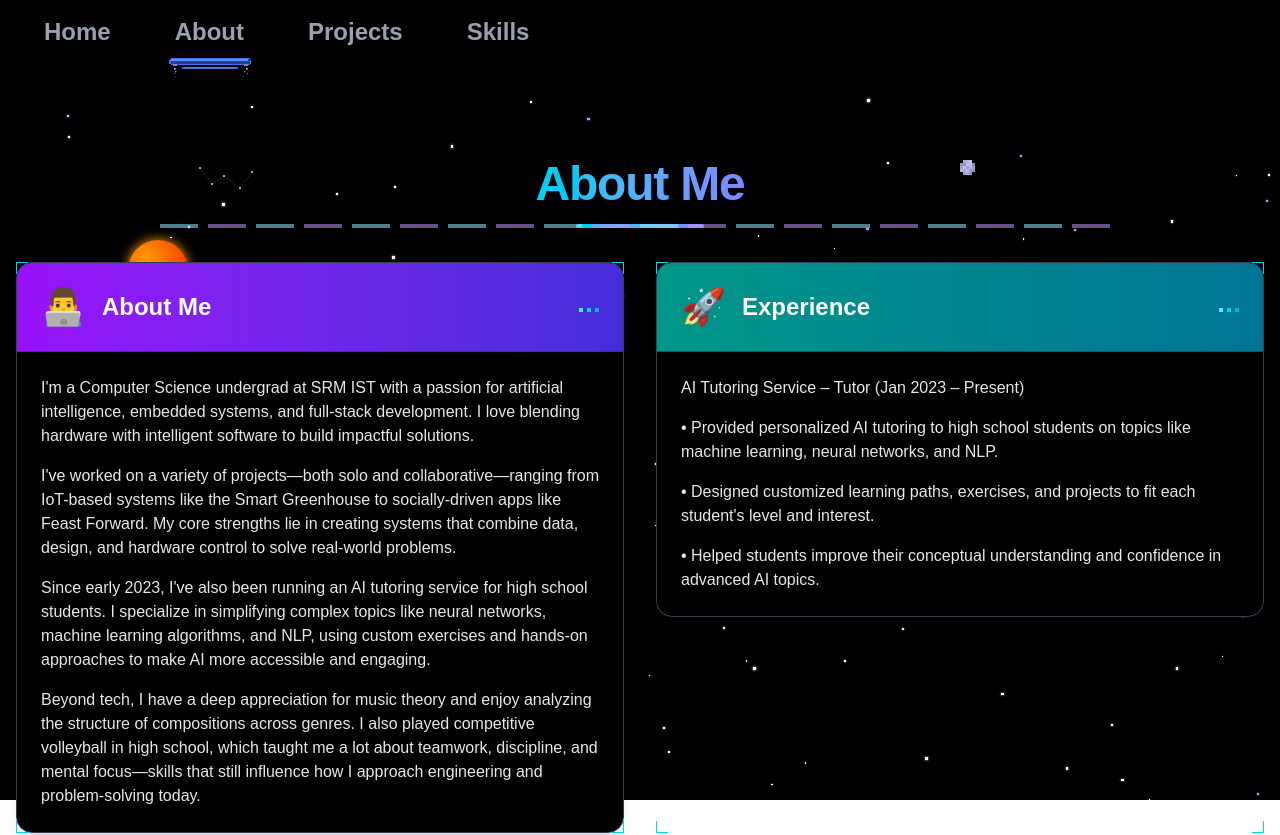
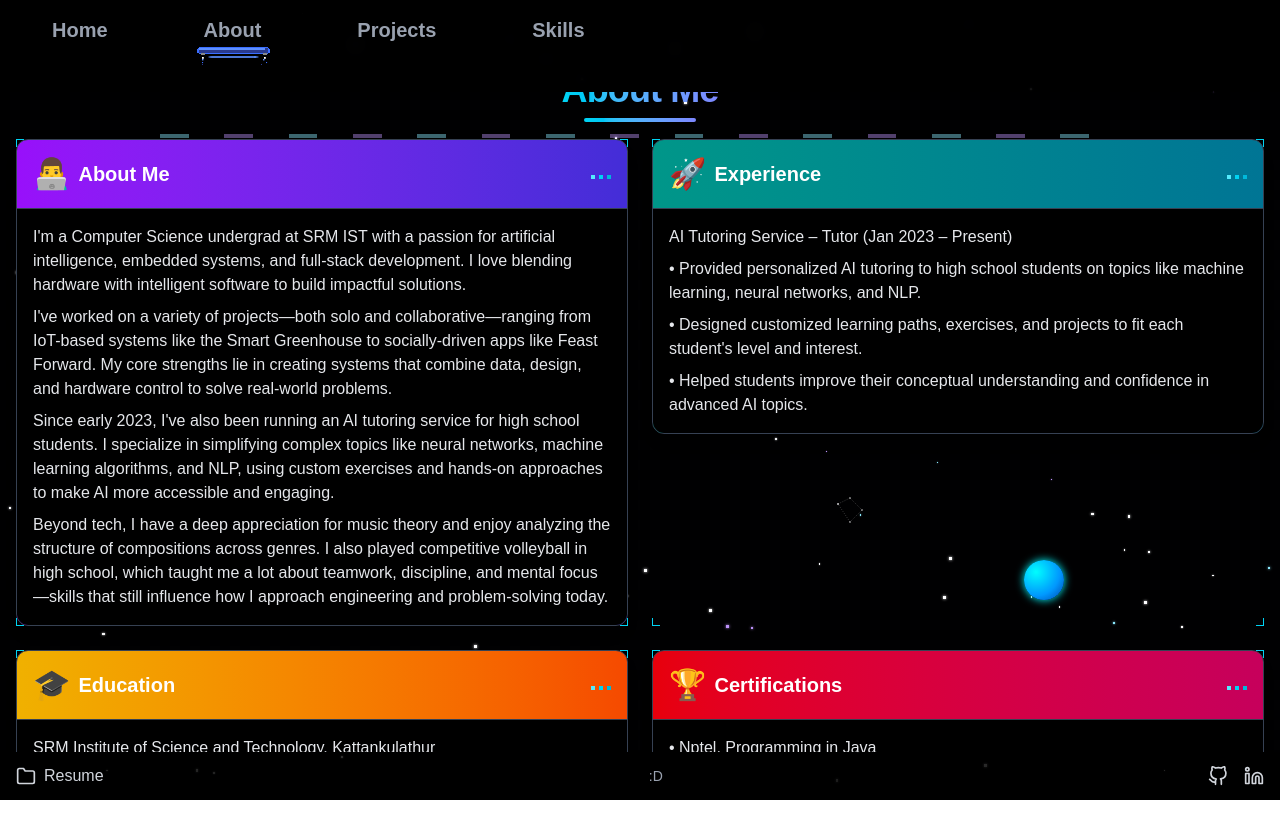
Before and after one commit to its-lightning/portfolio, a Next.js app: page /about in a window 1280 px wide. Shown: the top 835 px of the page. After the commit the page ends 800 px from the top, so only its background shows below. Built offline with nearby package versions, Linux system fonts and the light colour scheme.

Commit message:
mobile resolution

```diff
--- a/app/about/page.tsx
+++ b/app/about/page.tsx
@@ -284,26 +284,26 @@ export default function About() {
       </div>
 
       {/* Content Container */}
-      <div className="container mx-auto py-16 px-4 relative z-10">
-        <div className="text-center mb-16">
-          <h1 className="text-5xl font-bold text-white mb-4 tracking-tight">
+  <div className="container mx-auto py-8 px-2 sm:py-12 sm:px-4 relative z-10">
+        <div className="text-center mb-8">
+          <h1 className="text-3xl sm:text-4xl font-bold text-white mb-2 tracking-tight">
             <span className="bg-clip-text text-transparent bg-gradient-to-r from-cyan-400 to-indigo-400">
               About Me
             </span>
           </h1>
-          <div className="h-1 w-32 mx-auto bg-gradient-to-r from-cyan-400 to-indigo-400 rounded-full"></div>
+          <div className="h-1 w-20 sm:w-28 mx-auto bg-gradient-to-r from-cyan-400 to-indigo-400 rounded-full"></div>
         </div>
 
         {/* Animated Pixel Border */}
-        <div className="absolute left-1/2 transform -translate-x-1/2 top-32 w-3/4 h-1 overflow-hidden">
+        <div className="absolute left-1/2 transform -translate-x-1/2 top-20 sm:top-28 w-2/3 sm:w-3/4 h-1 overflow-hidden">
           <div className="animate-pulse">
-            {Array.from({ length: 20 }).map((_, i) => (
+            {Array.from({ length: 15 }).map((_, i) => (
               <div
                 key={i}
                 className="absolute h-1"
                 style={{
-                  left: `${i * 5}%`,
-                  width: '4%',
+                  left: `${i * 6.7}%`,
+                  width: '3%',
                   backgroundColor: i % 2 === 0 ? '#8BE9FD' : '#BD93F9',
                   opacity: 0.6
                 }}
@@ -312,38 +312,36 @@ export default function About() {
           </div>
         </div>
 
-        <div className="grid grid-cols-1 md:grid-cols-2 gap-8">
+  <div className="grid grid-cols-1 md:grid-cols-2 gap-4 sm:gap-6">
           {sections.map((section, index) => (
             <div
               key={index}
-              className="transform transition duration-500 hover:scale-105"
+              className="transform transition duration-500 hover:scale-102"
               style={{
                 transitionDelay: `${index * 100}ms`,
-                transform: `translateY(${Math.min(0, -30 + scrollPosition/10)}px)`
+                transform: `translateY(${Math.min(0, -15 + scrollPosition/20)}px)`
               }}
             >
-              <div className={`bg-gradient-to-r ${section.bg} rounded-2xl shadow-xl overflow-hidden border border-gray-700`}>
+              <div className={`bg-gradient-to-r ${section.bg} rounded-xl shadow-lg overflow-hidden border border-gray-700 text-base sm:text-sm`}>
                 {/* Pixelated Card Corner Decorations */}
-                <div className="absolute w-3 h-3 top-0 left-0 border-t border-l border-cyan-400"></div>
-                <div className="absolute w-3 h-3 top-0 right-0 border-t border-r border-cyan-400"></div>
-                <div className="absolute w-3 h-3 bottom-0 left-0 border-b border-l border-cyan-400"></div>
-                <div className="absolute w-3 h-3 bottom-0 right-0 border-b border-r border-cyan-400"></div>
+                <div className="absolute w-2 h-2 top-0 left-0 border-t border-l border-cyan-400"></div>
+                <div className="absolute w-2 h-2 top-0 right-0 border-t border-r border-cyan-400"></div>
+                <div className="absolute w-2 h-2 bottom-0 left-0 border-b border-l border-cyan-400"></div>
+                <div className="absolute w-2 h-2 bottom-0 right-0 border-b border-r border-cyan-400"></div>
 
-                <div className="flex items-center p-6 border-b border-gray-700 relative">
-                  <span className="text-4xl mr-4">{section.icon}</span>
-                  <h2 className="text-2xl font-bold text-white">{section.title}</h2>
-
+                <div className="flex items-center p-3 sm:p-4 border-b border-gray-700 relative">
+                  <span className="text-2xl sm:text-3xl mr-2">{section.icon}</span>
+                  <h2 className="text-lg sm:text-xl font-bold text-white">{section.title}</h2>
                   {/* Pixel Decoration */}
-                  <div className="absolute right-6 top-1/2 transform -translate-y-1/2">
+                  <div className="absolute right-4 top-1/2 transform -translate-y-1/2">
                     <div className="w-1 h-1 bg-cyan-300 inline-block mr-1"></div>
                     <div className="w-1 h-1 bg-cyan-400 inline-block mr-1"></div>
                     <div className="w-1 h-1 bg-cyan-500 inline-block"></div>
                   </div>
                 </div>
-
-                <div className="p-6 bg-black bg-opacity-50 relative">
+                <div className="p-3 sm:p-4 bg-black bg-opacity-50 relative">
                   {section.text.map((line, i) => (
-                    <p key={i} className={`text-gray-200 ${i > 0 ? 'mt-4' : ''}`}>
+                    <p key={i} className={`text-gray-200 text-sm sm:text-base ${i > 0 ? 'mt-2' : ''}`}>
                       {line}
                     </p>
                   ))}
@@ -354,7 +352,7 @@ export default function About() {
         </div>
 
         {/* Pixel Art Footer Decoration */}
-        <div className="mt-16 text-center">
+        <div className="mt-8 text-center">
           <div className="inline-block">
             {Array.from({ length: 11 }).map((_, i) => (
               <div key={i} className="flex justify-center">
@@ -363,14 +361,14 @@ export default function About() {
                   return distance <= 5 && distance > 3.5 ? (
                     <div
                       key={j}
-                      className="w-2 h-2"
+                      className="w-1.5 h-1.5"
                       style={{
                         backgroundColor: j % 2 === 0 ? '#8BE9FD' : '#BD93F9',
                         opacity: 0.6
                       }}
                     />
                   ) : (
-                    <div key={j} className="w-2 h-2" />
+                    <div key={j} className="w-1.5 h-1.5" />
                   );
                 })}
               </div>
--- a/app/layout.tsx
+++ b/app/layout.tsx
@@ -14,9 +14,12 @@ export default function RootLayout({
 }) {
   return (
     <html lang="en">
-  <body className="bg-black text-white min-h-screen h-screen flex flex-col">
+      <head>
+        <meta name="viewport" content="width=device-width, initial-scale=1" />
+      </head>
+      <body className="bg-black text-white min-h-screen h-screen flex flex-col">
         <Navbar />
-  <main className="flex-1 flex flex-col justify-center items-center w-full p-0 m-0">
+        <main className="flex-1 flex flex-col justify-center items-center w-full p-0 m-0 max-w-full overflow-x-hidden">
           {children}
         </main>
         <Footer />
--- a/app/page.tsx
+++ b/app/page.tsx
@@ -265,14 +265,14 @@ export default function Home() {
   };
 
   return (
-    <div className="bg-black w-full h-full flex flex-col items-center justify-center flex-1 p-0 m-0">
-      <h1 className="text-white text-xl mb-4"><strong>Portfolio of </strong></h1>
+    <div className="bg-black w-full h-full flex flex-col items-center justify-center flex-1 p-0 m-0 max-w-full overflow-x-hidden">
+      <h1 className="text-white text-lg sm:text-xl md:text-2xl mb-2 sm:mb-4 text-center"><strong>Portfolio of </strong></h1>
       <canvas
         ref={canvasRef}
-        className="bg-black rounded-lg shadow-lg"
-        style={{ width: '100%', height: '100%', maxWidth: '100%', maxHeight: '100%' }}
+        className="bg-black rounded-lg shadow-lg w-full h-full max-w-full max-h-full"
+        style={{ width: '100%', height: '100%', maxWidth: '100vw', maxHeight: '100vh' }}
       />
-      <p className="text-gray-400 mt-4 text-sm"></p>
+      <p className="text-gray-400 mt-2 sm:mt-4 text-xs sm:text-sm"></p>
     </div>
   );
 }
--- a/components/Footer.tsx
+++ b/components/Footer.tsx
@@ -1,8 +1,8 @@
 export default function Footer() {
   return (
-    <footer className="text-center py-2 bg-gradient-to-t from-black/95 to-black/80 shadow-none">
-      <div className="container mx-auto px-4">
-        <div className="flex justify-between items-center">
+    <footer className="text-center py-2 sm:py-3 bg-gradient-to-t from-black/95 to-black/80 shadow-none w-full">
+      <div className="container mx-auto px-2 sm:px-4">
+        <div className="flex flex-col sm:flex-row justify-between items-center gap-2 sm:gap-0">
           {/* Portfolio on the left */}
           <div className="flex items-center">
             <a
@@ -20,7 +20,7 @@ export default function Footer() {
           </div>
 
           {/* Copyright in the center */}
-          <p className="text-gray-400">:D</p>
+          <p className="text-gray-400 text-xs sm:text-sm">:D</p>
 
           {/* Contact icons on the right */}
           <div className="flex space-x-4">
--- a/components/Navbar.tsx
+++ b/components/Navbar.tsx
@@ -88,7 +88,7 @@ export default function Navbar() {
       const boardHeight = 6;
       const boardX = x + 13 + (width - boardWidth) / 2;
       // Move the hoverboard lower by increasing the offset (was y + 10)
-      const boardY = y + 28 + hoverHeight;
+      const boardY = y + 18 + hoverHeight;
 
       const pixelSize = 2;
 
@@ -240,20 +240,19 @@ export default function Navbar() {
   }, [links]);
 
   return (
-    <nav className="bg-black bg-gradient-to-b from-black/95 to-black/80 py-2 pl-3 relative shadow-none">
-  <ul ref={navRef} className="flex gap-0 text-gray-400 text-2xl font-bold">
+  <nav className="bg-black/80 backdrop-blur-sm py-2 pl-3 relative shadow-none">
+  <ul ref={navRef} className="flex gap-0 sm:gap-4 md:gap-8 text-gray-400 text-base sm:text-lg md:text-xl font-bold px-2">
         {links.map((link) => (
           <li
             key={link.href}
-            className="relative pb-8 px-4" // More padding for bigger tabs
+            className="relative pb-4 sm:pb-6 md:pb-8 px-2 sm:px-3 md:px-4"
             onMouseEnter={() => setHoveredLink(link.href)}
             onMouseLeave={() => setHoveredLink(null)}
           >
             <Link
               href={link.href}
               id={`nav-link-${link.href.replace(/\//g, '-')}`}
-              className="hover:text-white transition-colors duration-300 inline-block py-2 px-4 rounded-lg"
-              style={{ minWidth: 80, textAlign: 'center' }}
+              className="hover:text-white transition-colors duration-300 inline-block py-1 sm:py-2 px-2 sm:px-4 rounded-lg text-center w-full"
             >
               {link.name}
             </Link>
```
